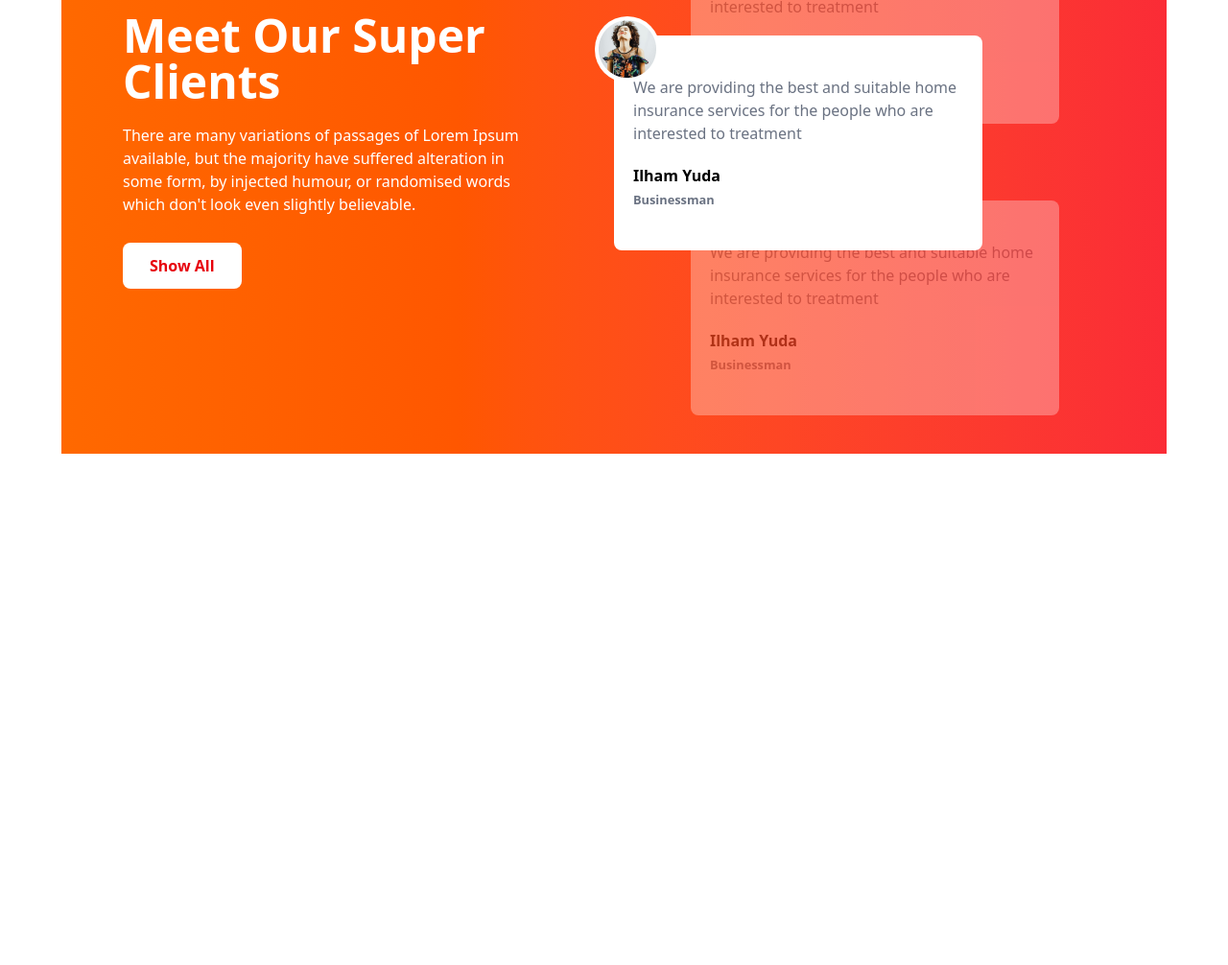
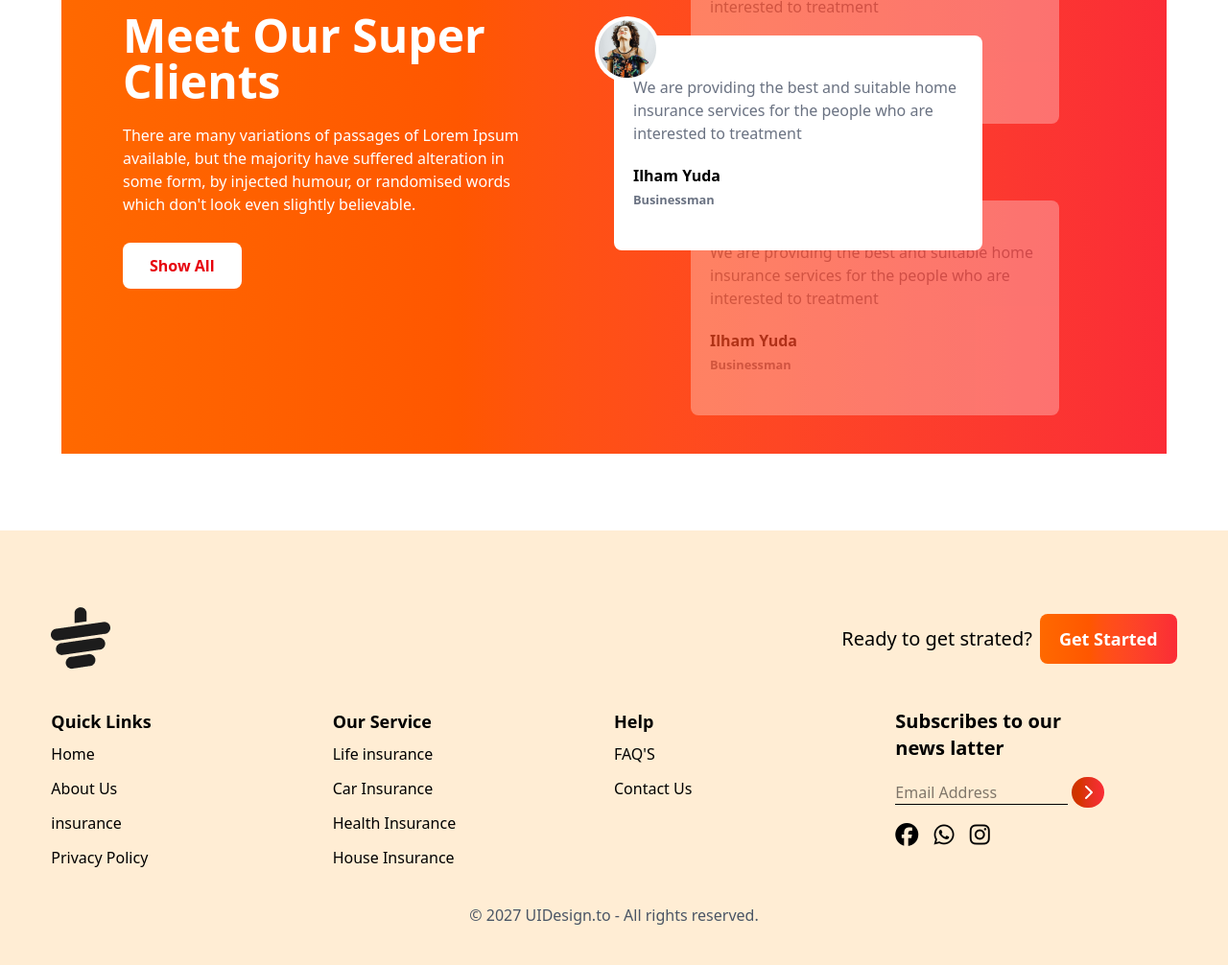
Before and after one commit to kawsaralidev/tea-house-with-tailwind, a plain HTML site: page index.html in a window 1280 px wide. Shown: the part 1968-2974 px from the top of the page at 96% size. Before the commit the page ends 2521 px from the top, so only its background shows below. Drawn offline with nearby package versions, Linux system fonts and the light colour scheme.

Commit message:
added footer section

```diff
--- a/index.html
+++ b/index.html
@@ -235,5 +235,93 @@
         </div>
       </section>
     </main>
+
+    <!-- footer section  -->
+
+    <footer class="bg-orange-100">
+      <div class="w-11/12 mx-auto py-10">
+        <div class="flex justify-between my-10">
+          <div><img src="images/cup.png" alt="" /></div>
+          <div class="flex items-center gap-2">
+            <h2 class="text-xl text-bold">Ready to get strated?</h2>
+            <button
+              class="bg-linear-to-r from-orange-500 to-red-500 px-5 py-3 rounded-lg text-lg text-white font-bold"
+            >
+              Get Started
+            </button>
+          </div>
+        </div>
+
+        <!-- footer  link section -->
+
+        <div class="grid grid-cols-1 md:grid-cols-2 lg:grid-cols-4 ga">
+          <div>
+            <h4 class="text-lg font-bold mb-2">Quick Links</h4>
+            <ul class="space-y-3">
+              <li><a class="hover:text-orange-700" href="#">Home</a></li>
+              <li><a class="hover:text-orange-700" href="#">About Us</a></li>
+              <li><a class="hover:text-orange-700" href="#">insurance</a></li>
+              <li>
+                <a class="hover:text-orange-700" href="#">Privacy Policy</a>
+              </li>
+            </ul>
+          </div>
+          <div>
+            <h4 class="text-lg font-bold mb-2">Our Service</h4>
+            <ul class="space-y-3">
+              <li>
+                <a class="hover:text-orange-700" href="#">Life insurance</a>
+              </li>
+              <li>
+                <a class="hover:text-orange-700" href="#">Car Insurance</a>
+              </li>
+              <li>
+                <a class="hover:text-orange-700" href="#">Health Insurance</a>
+              </li>
+              <li>
+                <a class="hover:text-orange-700" href="#">House Insurance</a>
+              </li>
+            </ul>
+          </div>
+          <div>
+            <h4 class="text-lg font-bold mb-2">Help</h4>
+            <ul class="space-y-3">
+              <li><a class="hover:text-orange-700" href="#">FAQ'S</a></li>
+              <li><a class="hover:text-orange-700" href="#">Contact Us</a></li>
+            </ul>
+          </div>
+          <div>
+            <h4 class="text-xl font-semibold mb-4">
+              Subscribes to our <br />
+              news latter
+            </h4>
+            <div class="flex flex-001 space-y-2">
+              <div>
+                <input
+                  placeholder="Email Address"
+                  type="text"
+                  class="bg-transparent border-b-1 border-black w-4/6"
+                />
+                <button
+                  class="bg-gradient-to-r from-orange-700 to-red-500 rounded-full"
+                >
+                  <i
+                    class="fa-solid fa-chevron-right text-bold text-white px-3 py-2"
+                  ></i>
+                </button>
+              </div>
+            </div>
+            <div class="space-x-3 mt-4">
+              <i class="fa-brands fa-facebook text-2xl"></i>
+              <i class="fa-brands fa-whatsapp text-2xl"></i>
+              <i class="fa-brands fa-instagram text-2xl"></i>
+            </div>
+          </div>
+        </div>
+        <div class="mt-6 text-center pt-3 text-gray-600">
+          <p>© 2027 UIDesign.to - All rights reserved.</p>
+        </div>
+      </div>
+    </footer>
   </body>
 </html>
```
